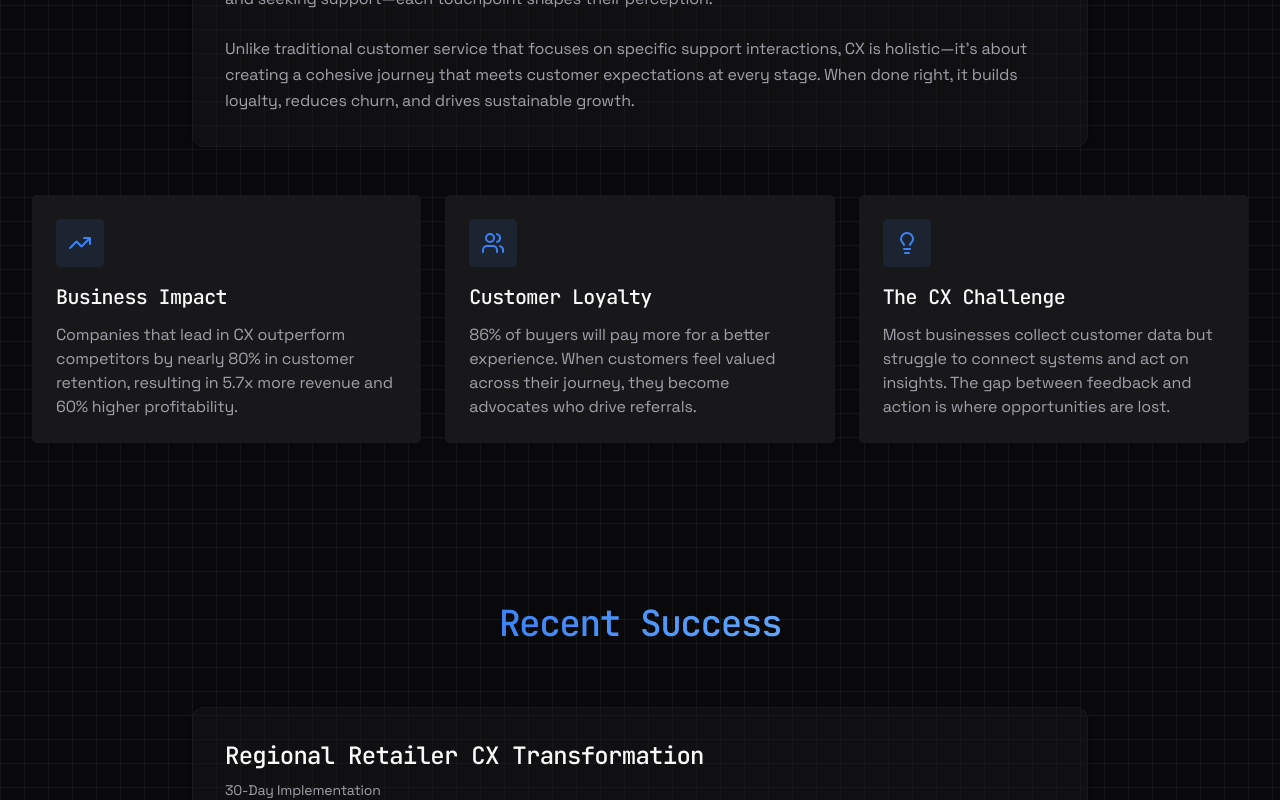
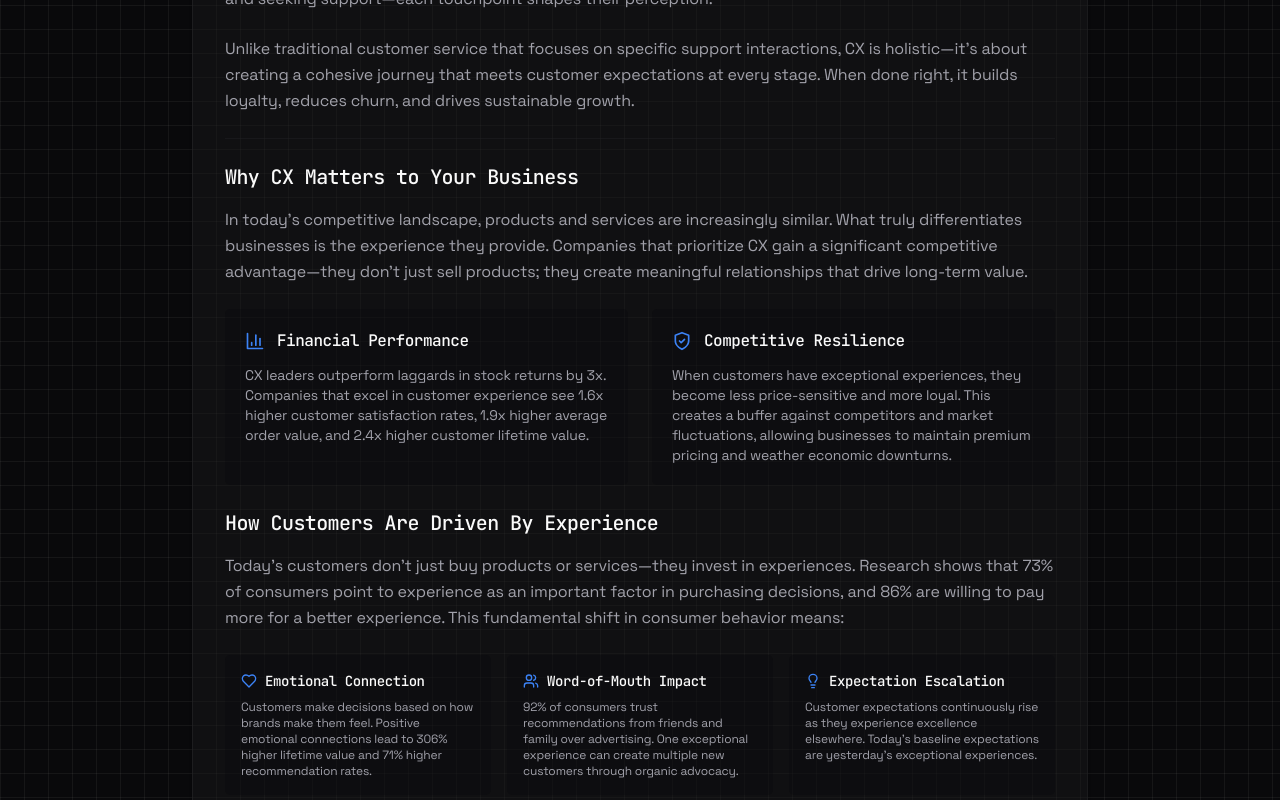
Before and after one commit to joshuaposton/strata_landing, a Next.js app: page / in a window 1280 px wide. Shown: the part 1560-2360 px from the top of the page. Built offline with nearby package versions, Linux system fonts and the light colour scheme.

Commit message:
feat(project): Finalize project structure and add initial files

```diff
--- a/src/components/CXExplainedSection.tsx
+++ b/src/components/CXExplainedSection.tsx
@@ -1,6 +1,6 @@
 
 import { Card, CardContent } from "@/components/ui/card";
-import { Lightbulb, TrendingUp, Users } from "lucide-react";
+import { Lightbulb, TrendingUp, Users, BarChart3, Heart, ShieldCheck } from "lucide-react";
 
 export function CXExplainedSection() {
   return (
@@ -24,10 +24,78 @@ export function CXExplainedSection() {
               From discovering your brand to purchasing, using your product or service, and seeking support—each touchpoint shapes their perception.
             </p>
 
-            <p className="text-muted-foreground leading-relaxed">
+            <p className="text-muted-foreground leading-relaxed mb-6">
               Unlike traditional customer service that focuses on specific support interactions, CX is holistic—it's about creating a cohesive journey
               that meets customer expectations at every stage. When done right, it builds loyalty, reduces churn, and drives sustainable growth.
             </p>
+
+            <div className="border-t border-border/40 pt-6 mt-6">
+              <h3 className="text-xl font-medium mb-4 tech-font">Why CX Matters to Your Business</h3>
+              <p className="text-muted-foreground leading-relaxed mb-6">
+                In today's competitive landscape, products and services are increasingly similar. What truly differentiates businesses is the experience they provide.
+                Companies that prioritize CX gain a significant competitive advantage—they don't just sell products; they create meaningful relationships that drive
+                long-term value.
+              </p>
+
+              <div className="grid md:grid-cols-2 gap-6 mb-6">
+                <div className="bg-background/30 p-5 rounded-lg">
+                  <div className="flex items-center gap-3 mb-3">
+                    <BarChart3 className="text-primary h-5 w-5" />
+                    <h4 className="font-medium">Financial Performance</h4>
+                  </div>
+                  <p className="text-sm text-muted-foreground">
+                    CX leaders outperform laggards in stock returns by 3x. Companies that excel in customer experience see 1.6x higher customer satisfaction rates, 1.9x higher average order value, and 2.4x higher customer lifetime value.
+                  </p>
+                </div>
+
+                <div className="bg-background/30 p-5 rounded-lg">
+                  <div className="flex items-center gap-3 mb-3">
+                    <ShieldCheck className="text-primary h-5 w-5" />
+                    <h4 className="font-medium">Competitive Resilience</h4>
+                  </div>
+                  <p className="text-sm text-muted-foreground">
+                    When customers have exceptional experiences, they become less price-sensitive and more loyal. This creates a buffer against competitors and market fluctuations, allowing businesses to maintain premium pricing and weather economic downturns.
+                  </p>
+                </div>
+              </div>
+
+              <h3 className="text-xl font-medium mb-4 tech-font">How Customers Are Driven By Experience</h3>
+              <p className="text-muted-foreground leading-relaxed mb-6">
+                Today's customers don't just buy products or services—they invest in experiences. Research shows that 73% of consumers point to experience as an important factor in purchasing decisions, and 86% are willing to pay more for a better experience. This fundamental shift in consumer behavior means:
+              </p>
+
+              <div className="grid md:grid-cols-3 gap-4">
+                <div className="bg-background/30 p-4 rounded-lg">
+                  <div className="flex items-center gap-2 mb-2">
+                    <Heart className="text-primary h-4 w-4" />
+                    <h4 className="font-medium text-sm">Emotional Connection</h4>
+                  </div>
+                  <p className="text-xs text-muted-foreground">
+                    Customers make decisions based on how brands make them feel. Positive emotional connections lead to 306% higher lifetime value and 71% higher recommendation rates.
+                  </p>
+                </div>
+
+                <div className="bg-background/30 p-4 rounded-lg">
+                  <div className="flex items-center gap-2 mb-2">
+                    <Users className="text-primary h-4 w-4" />
+                    <h4 className="font-medium text-sm">Word-of-Mouth Impact</h4>
+                  </div>
+                  <p className="text-xs text-muted-foreground">
+                    92% of consumers trust recommendations from friends and family over advertising. One exceptional experience can create multiple new customers through organic advocacy.
+                  </p>
+                </div>
+
+                <div className="bg-background/30 p-4 rounded-lg">
+                  <div className="flex items-center gap-2 mb-2">
+                    <Lightbulb className="text-primary h-4 w-4" />
+                    <h4 className="font-medium text-sm">Expectation Escalation</h4>
+                  </div>
+                  <p className="text-xs text-muted-foreground">
+                    Customer expectations continuously rise as they experience excellence elsewhere. Today's baseline expectations are yesterday's exceptional experiences.
+                  </p>
+                </div>
+              </div>
+            </div>
           </CardContent>
         </Card>
 
@@ -38,7 +106,7 @@ export function CXExplainedSection() {
             </div>
             <h3 className="text-xl font-medium mb-3 text-foreground tech-font">Business Impact</h3>
             <p className="text-muted-foreground">
-              Companies that lead in CX outperform competitors by nearly 80% in customer retention, resulting in 5.7x more revenue and 60% higher profitability.
+              Companies that lead in CX outperform competitors by nearly 80% in customer retention, resulting in 5.7x more revenue and 60% higher profitability. CX is not a cost center—it's a growth engine.
             </p>
           </div>
 
@@ -48,7 +116,7 @@ export function CXExplainedSection() {
             </div>
             <h3 className="text-xl font-medium mb-3 text-foreground tech-font">Customer Loyalty</h3>
             <p className="text-muted-foreground">
-              86% of buyers will pay more for a better experience. When customers feel valued across their journey, they become advocates who drive referrals.
+              86% of buyers will pay more for a better experience. When customers feel valued across their journey, they become advocates who drive referrals and require less marketing investment to retain.
             </p>
           </div>
 
@@ -58,7 +126,7 @@ export function CXExplainedSection() {
             </div>
             <h3 className="text-xl font-medium mb-3 text-foreground tech-font">The CX Challenge</h3>
             <p className="text-muted-foreground">
-              Most businesses collect customer data but struggle to connect systems and act on insights. The gap between feedback and action is where opportunities are lost.
+              Most businesses collect customer data but struggle to connect systems and act on insights. The gap between feedback and action is where opportunities are lost and competitive advantage is surrendered.
             </p>
           </div>
         </div>
```
